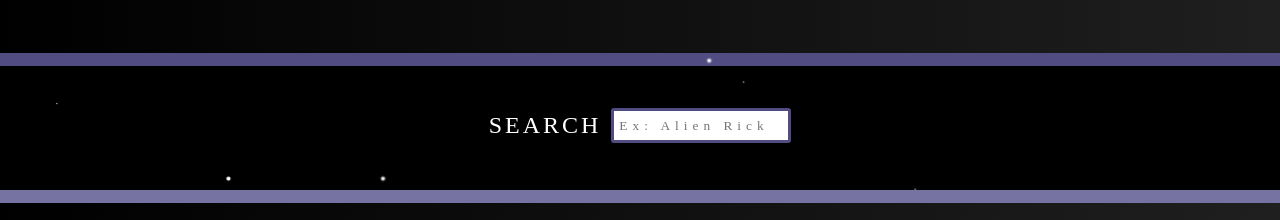
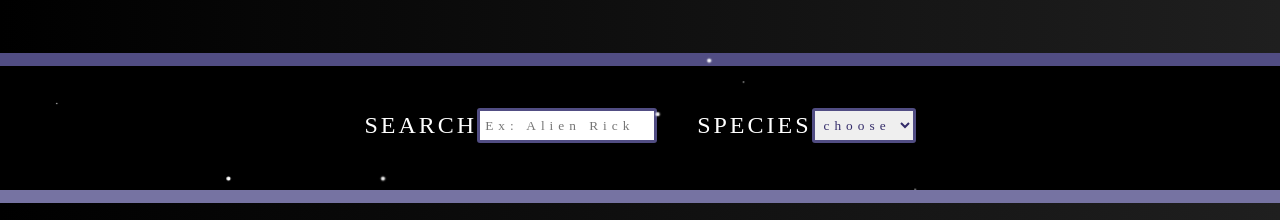
Before and after one commit to Adalab/modulo-3-evaluacion-final-marcelabpetroli, a React app: page / in a window 1280 px wide. Shown: the part 737-957 px from the top of the page. Built offline with nearby package versions, Linux system fonts and the light colour scheme; no server answers; a web font is replaced by a local one.

Commit message:
Add filter by species

```diff
--- a/src/components/App.js
+++ b/src/components/App.js
@@ -13,6 +13,7 @@ import { Routes, Route } from 'react-router-dom';
 function App() {
   const [characters, setCharacters] = useState([]);
   const [searchName, setSearchName] = useState('');
+  const [searchSpecies, setSearchSpecies] = useState('');
 
   useEffect(() => {
     getDataApi().then((data) => {
@@ -22,6 +23,7 @@ function App() {
 
   const charactersFiltered = characters
     .filter((character) => character.name.toLowerCase().includes(searchName.toLowerCase()))
+    .filter((character) => (searchSpecies === 'all' ? true : character.species.toLowerCase() === searchSpecies.toLowerCase()))
     .sort((a, b) => {
       var nameA = a.name.first;
       var nameB = b.name.first;
@@ -38,6 +40,10 @@ function App() {
     setSearchName(value);
   };
 
+  const handleFilterSpecies = (value) => {
+    setSearchSpecies(value);
+  };
+
   const findCharacter = (id) => {
     return characters.find((character) => parseInt(character.id) === parseInt(id));
   };
@@ -52,7 +58,12 @@ function App() {
             path='/'
             element={
               <section>
-                <Filters handleFilterName={handleFilterName} searchName={searchName} />
+                <Filters
+                  searchName={searchName}
+                  handleFilterName={handleFilterName}
+                  searchSpecies={searchSpecies}
+                  handleFilterSpecies={handleFilterSpecies}
+                />
                 <CharacterList characters={charactersFiltered} />
               </section>
             }
--- a/src/components/FilterByName.js
+++ b/src/components/FilterByName.js
@@ -4,15 +4,9 @@ const FilterByName = (props) => {
   const handleInput = (ev) => {
     props.handleFilterName(ev.target.value);
   };
-  const handleForm = (ev) => {
-    ev.preventDefault();
-  };
+
   return (
-    <section className='search'>
-      {/* From: https://codepen.io/wheresdara/pen/wvXBpwa */}
-      <div className='search__stars'></div>
-      {/* From: https://codepen.io/wheresdara/pen/wvXBpwa */}
-      <form className='search__form' onSubmit={handleForm}>
+    <fieldset className='search__fieldset'>
       <label className='search__label' htmlFor='name'>
         Search
       </label>
@@ -25,8 +19,7 @@ const FilterByName = (props) => {
         onInput={handleInput}
         value={props.searchName}
       />
-      </form>
-    </section>
+    </fieldset>
   );
 };
 
--- /dev/null
+++ b/src/components/FilterBySpecies.js
@@ -0,0 +1,20 @@
+const FilterBySpecies = (props) => {
+  const handleSelect = (ev) => {
+    props.handleFilterSpecies(ev.target.value);
+  };
+
+  return (
+    <fieldset className='search__fieldset'>
+      <label className='search__label' htmlFor='species'>
+        Species
+      </label>
+      <select className='search__input' name='species' id='species' onChange={handleSelect} value={props.searchSpecies}>
+        <option value='all'>choose</option>
+        <option value='human'>human</option>
+        <option value='alien'>alien</option>
+      </select>
+    </fieldset>
+  );
+};
+
+export { FilterBySpecies };
--- a/src/components/Filters.js
+++ b/src/components/Filters.js
@@ -1,7 +1,22 @@
 import { FilterByName } from './FilterByName';
+import { FilterBySpecies } from './FilterBySpecies';
 
 const Filters = (props) => {
-  return <FilterByName handleFilterName={props.handleFilterName} searchName={props.searchName} />;
+  const handleForm = (ev) => {
+    ev.preventDefault();
+  };
+
+  return (
+    <section className='search'>
+      {/* From: https://codepen.io/wheresdara/pen/wvXBpwa */}
+      <div className='search__stars'></div>
+      {/* From: https://codepen.io/wheresdara/pen/wvXBpwa */}
+      <form className='search__form' onSubmit={handleForm}>
+        <FilterByName searchName={props.searchName} handleFilterName={props.handleFilterName} />
+        <FilterBySpecies searchSpecies={props.searchSpecies} handleFilterSpecies={props.handleFilterSpecies} />
+      </form>
+    </section>
+  );
 };
 
 export { Filters };
--- a/src/styles/components/FilterByName.scss
+++ b/src/styles/components/FilterByName.scss
@@ -6,7 +6,7 @@
   background-color: black;
   color: white;
   letter-spacing: 0.2rem;
-  height: 10rem;
+  height: 15rem;
   border-top: 0.7rem solid rgb(81, 77, 131);
   border-bottom: 0.7rem solid rgb(118, 115, 162);
 
@@ -73,8 +73,8 @@
   &__form {
     display: flex;
     flex-direction: column;
-    gap: 1rem;
     align-items: center;
+    gap: 4rem;
     padding-top: 1rem;
     padding-bottom: 1.5rem;
 
@@ -84,7 +84,7 @@
   }
 
   &__label {
-    font-size: 1.7rem;
+    font-size: 1.4rem;
     letter-spacing: 0.3rem;
     text-transform: uppercase;
 
@@ -94,7 +94,6 @@
   }
 
   &__input {
-    height: 2.5rem;
     border-radius: 0.3rem;
     border: 0.2em solid rgb(81, 77, 131);
     color: rgb(51, 43, 105);
@@ -107,4 +106,10 @@
       border: 0.3rem solid rgb(81, 77, 131);
     }
   }
+
+  &__fieldset {
+    border: none;
+    display: flex;
+    align-items: center;
+  }
 }
--- a/src/styles/components/Header.scss
+++ b/src/styles/components/Header.scss
@@ -6,9 +6,9 @@
   padding: 2rem;
   margin: 1rem 1rem;
   background-image: url('../../images/rick-morty.gif');
-  background-size: cover;
+  background-size: contain;
   background-repeat: no-repeat;
-  background-position: 100%;
+  background-position: center;
   margin-bottom: 16rem;
 
   @media (min-width: 768px) {
@@ -27,7 +27,7 @@
     letter-spacing: 0.3rem;
     line-height: 2.3rem;
     text-align: center;
-    margin-top: 36rem;
+    margin-top: 37rem;
 
     @media (min-width: 768px) {
       width: 60vw;
```
Lines whose indentation alone changed are shown as unchanged.
